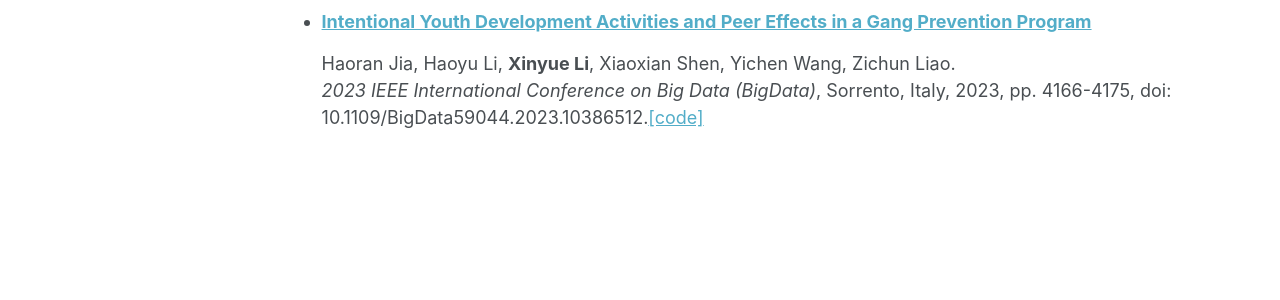
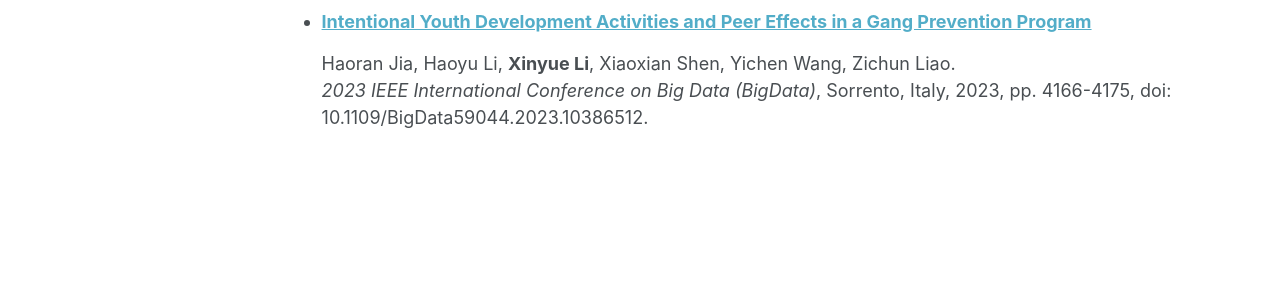
Before and after one commit to xinyue097/xinyue097.github.io, a Jekyll site: the page built from _pages/publications.md, in a window 1280 px wide. Shown: the part 367-667 px from the top of the page. Built offline with Jekyll 4.4.1, drawn with Linux system fonts in a browser that asks for light colours; some web fonts are replaced.

Commit message:
Update publications.md

```diff
--- a/_pages/publications.md
+++ b/_pages/publications.md
@@ -16,4 +16,4 @@ author_profile: true
 - ### [Intentional Youth Development Activities and Peer Effects in a Gang Prevention Program](https://ieeexplore.ieee.org/abstract/document/10386512)
 
   Haoran Jia, Haoyu Li, **Xinyue Li**, Xiaoxian Shen, Yichen Wang, Zichun Liao. \
-  *2023 IEEE International Conference on Big Data (BigData)*, Sorrento, Italy, 2023, pp. 4166-4175, doi: 10.1109/BigData59044.2023.10386512.[[code]](https://github.com/xinyue05/Peer-Network-Analysis)
+  *2023 IEEE International Conference on Big Data (BigData)*, Sorrento, Italy, 2023, pp. 4166-4175, doi: 10.1109/BigData59044.2023.10386512.
```
